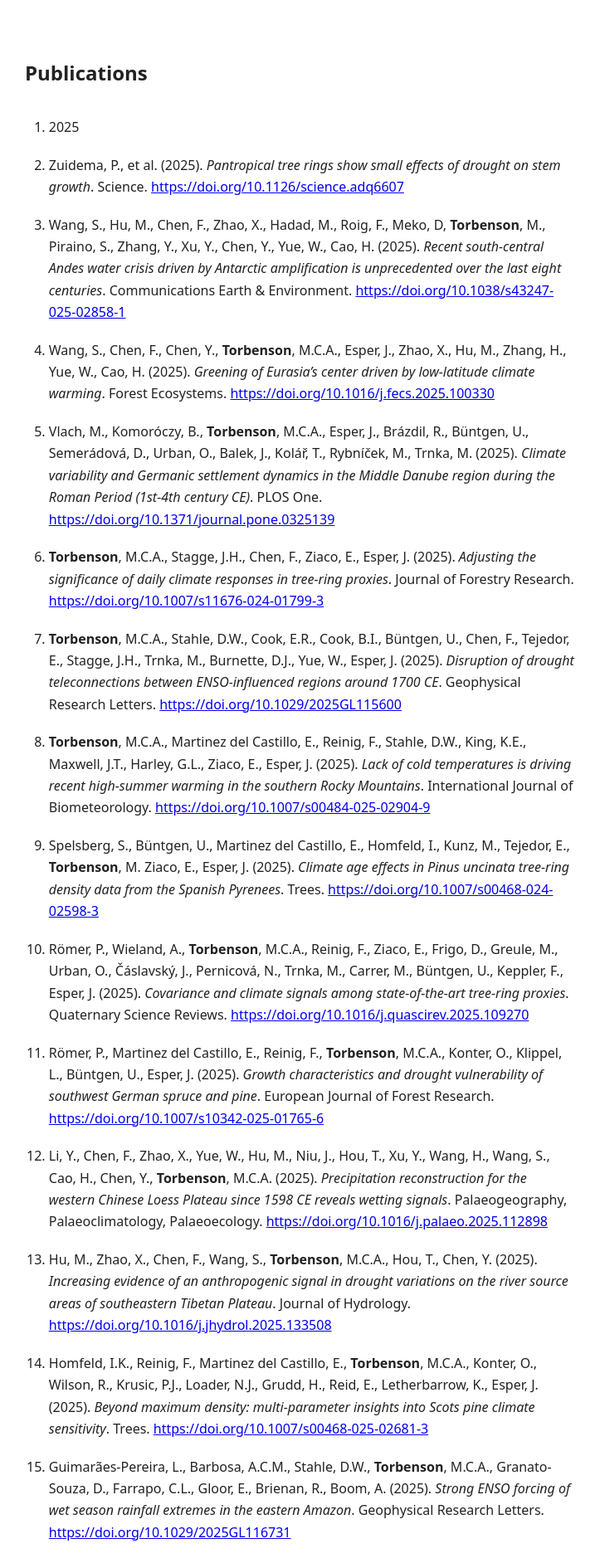
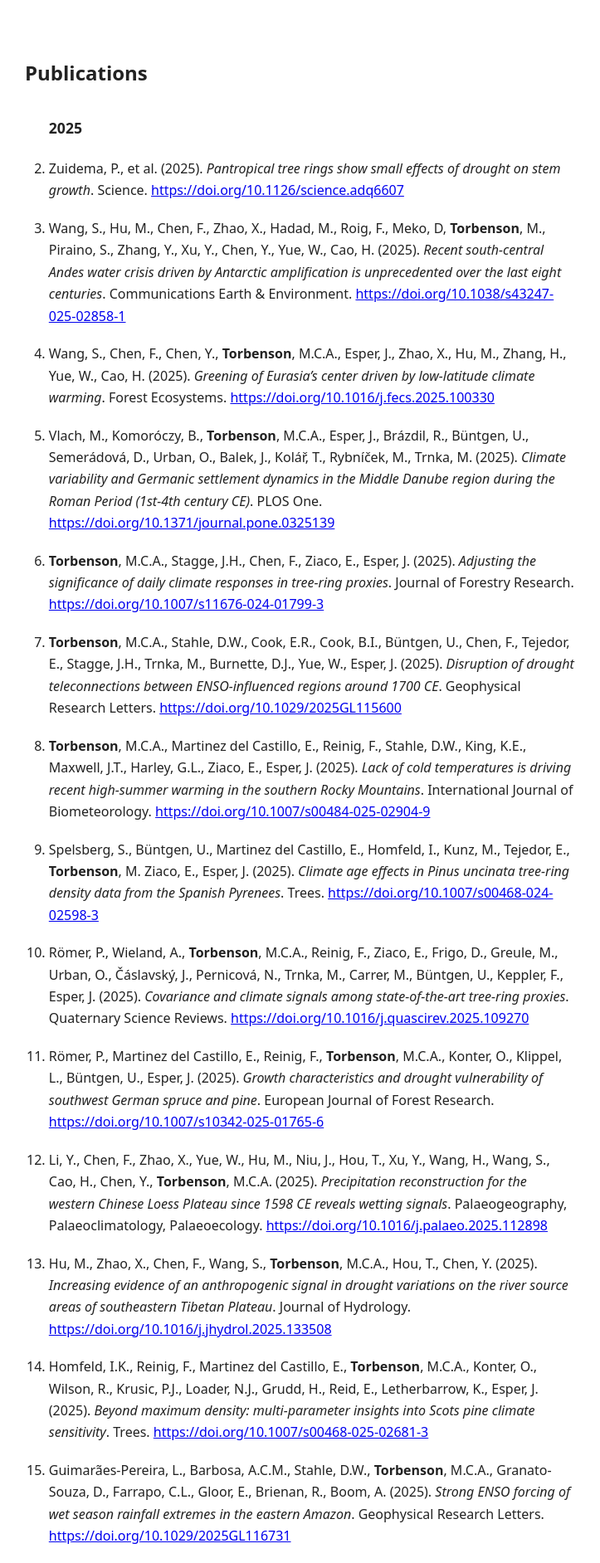
Before and after one commit to mcatorbenson/mcatorbenson.github.io, a Jekyll site: the page built from publications/index.md, in a window 1280 px wide. Shown: the part 223-2107 px from the top of the page at 83% size, without its empty margins (278-1001 px from the left). Built offline with Jekyll 4.4.1, drawn with Linux system fonts in a browser that asks for light colours.

Commit message:
Update style.css

```diff
--- a/css/style.css
+++ b/css/style.css
@@ -155,3 +155,14 @@ footer {
   padding: 0 28px;
   text-align: center;
 }
+
+.pub-year {
+  list-style: none;
+  margin: 1.8em 0 0.6em;
+  font-weight: 600;
+  font-size: 1.1rem;
+}
+
+.pub-item {
+  margin-bottom: 1.2em;
+}
```
